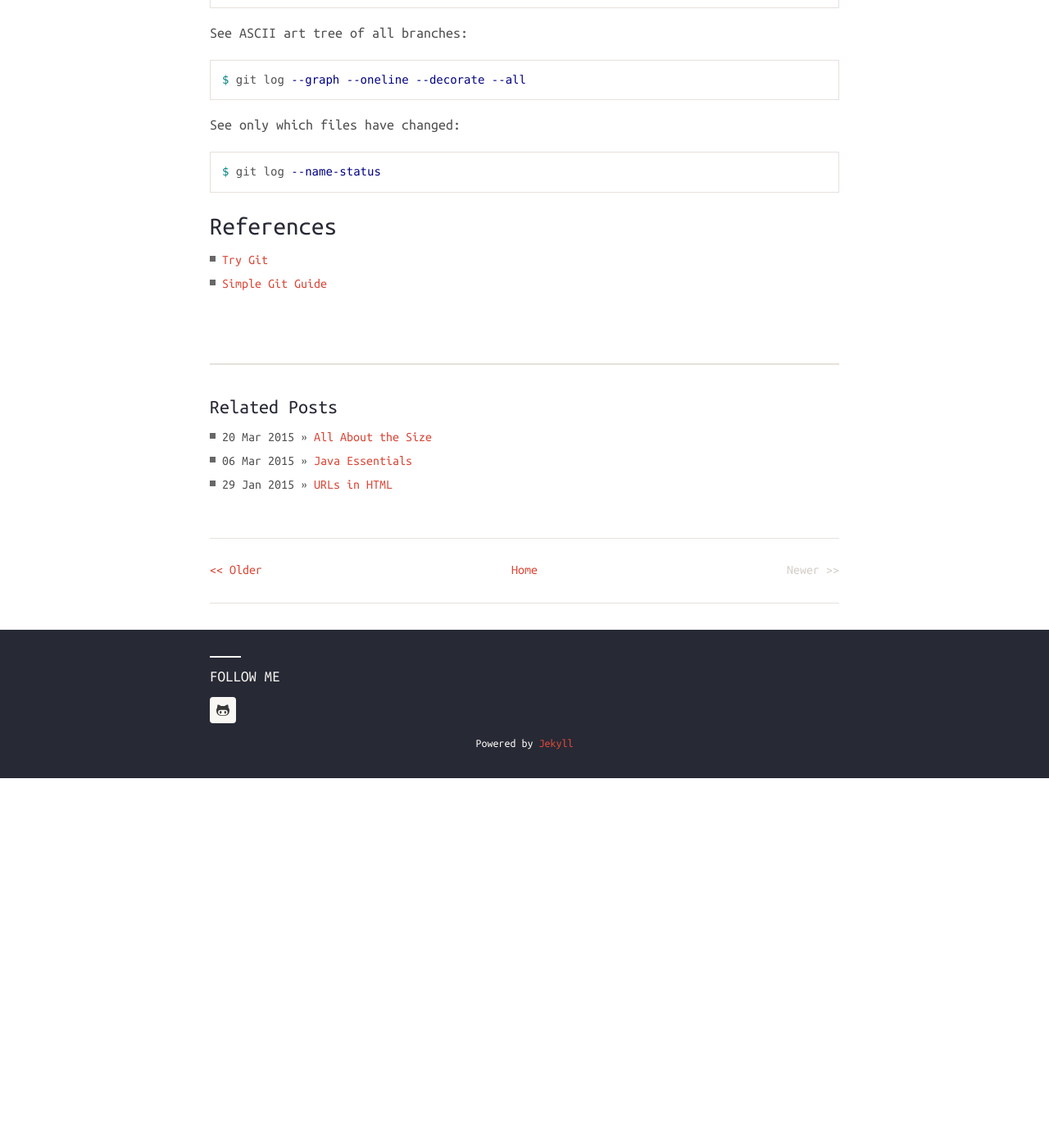
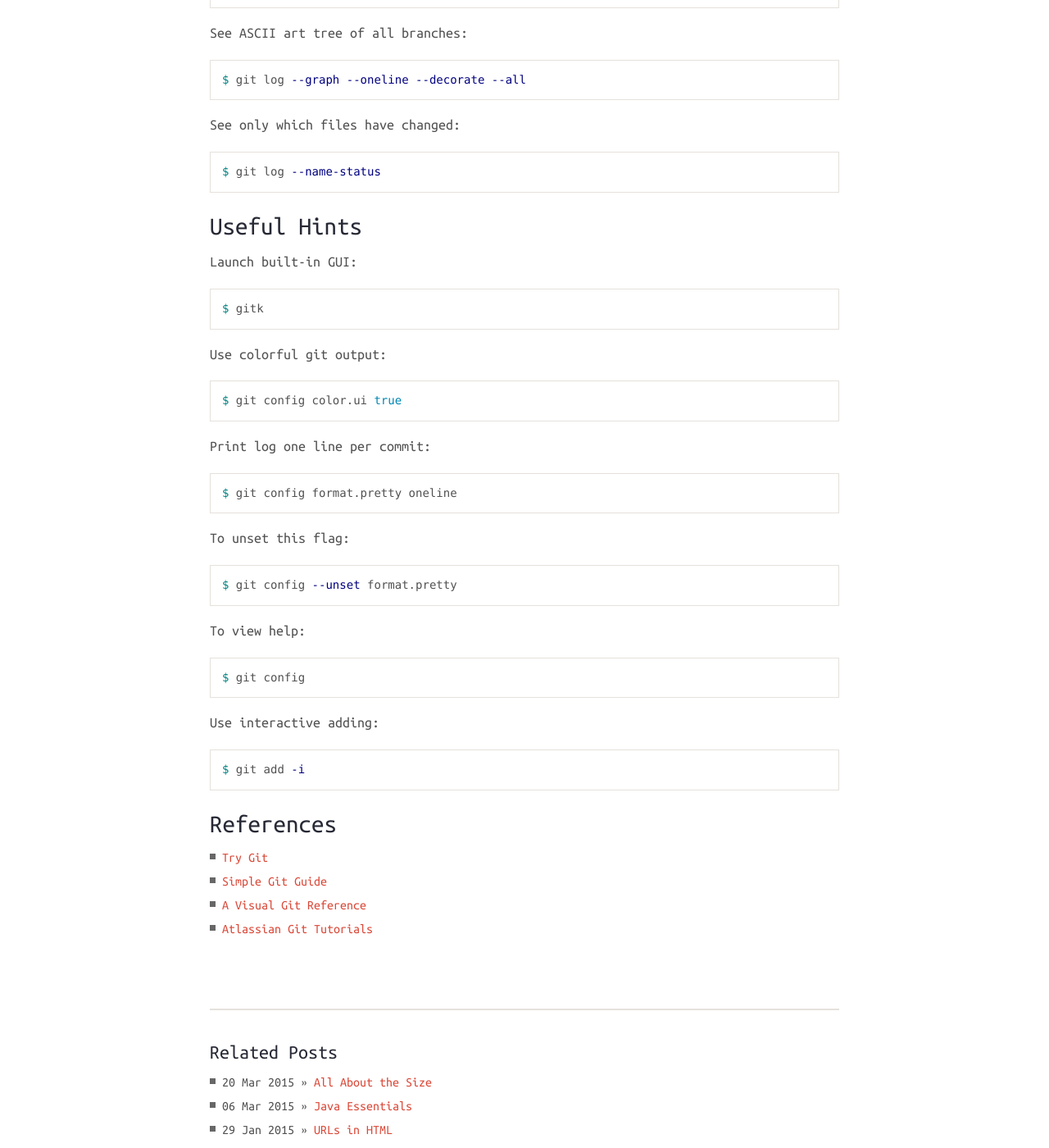
Before and after one commit to haixuanc/haixuanc.github.io, a Jekyll site: the page built from _posts/2015-03-31-git-essentials.markdown, in a window 1280 px wide and 1400 px high, scrolled down 4227 px. Shown: the whole window at 82% size. Built offline with Jekyll 4.4.1, drawn with Linux system fonts in a browser that asks for light colours; nearby versions of some CDN libraries; before the commit the page ends 5176 px from its top, so only the background shows below that.

Commit message:
Update 2015-03-31-git-essentials.markdown

````diff
--- a/_posts/2015-03-31-git-essentials.markdown
+++ b/_posts/2015-03-31-git-essentials.markdown
@@ -176,7 +176,39 @@ See only which files have changed:
 $ git log --name-status
 ```
 
+## Useful Hints
+
+Launch built-in GUI:
+```bash
+$ gitk
+```
+
+Use colorful git output:
+```bash
+$ git config color.ui true
+```
+
+Print log one line per commit:
+```bash
+$ git config format.pretty oneline
+```
+To unset this flag:
+```bash
+$ git config --unset format.pretty
+```
+To view help:
+```bash
+$ git config
+```
+
+Use interactive adding:
+```bash
+$ git add -i
+```
+
 ## References
 
 - [Try Git](https://try.github.io)
 - [Simple Git Guide](http://rogerdudler.github.io/git-guide/)
+- [A Visual Git Reference](http://marklodato.github.io/visual-git-guide/index-en.html)
+- [Atlassian Git Tutorials](https://www.atlassian.com/git/tutorials)
````
